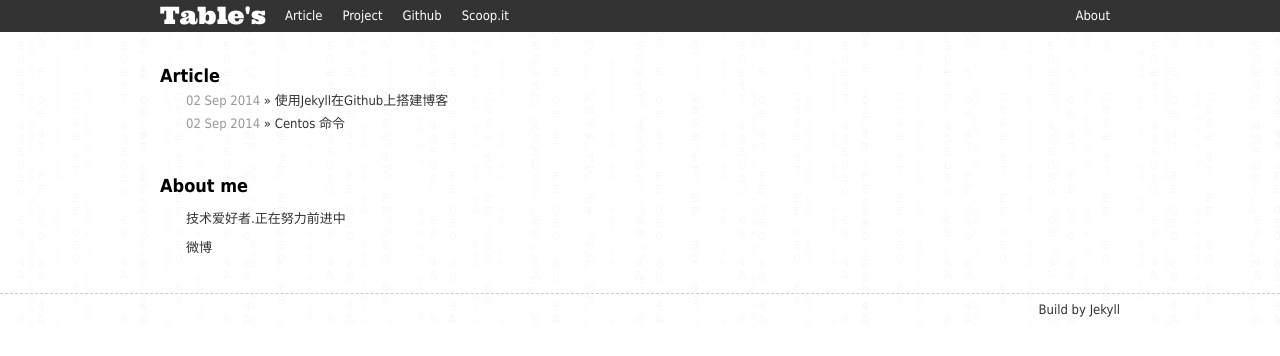
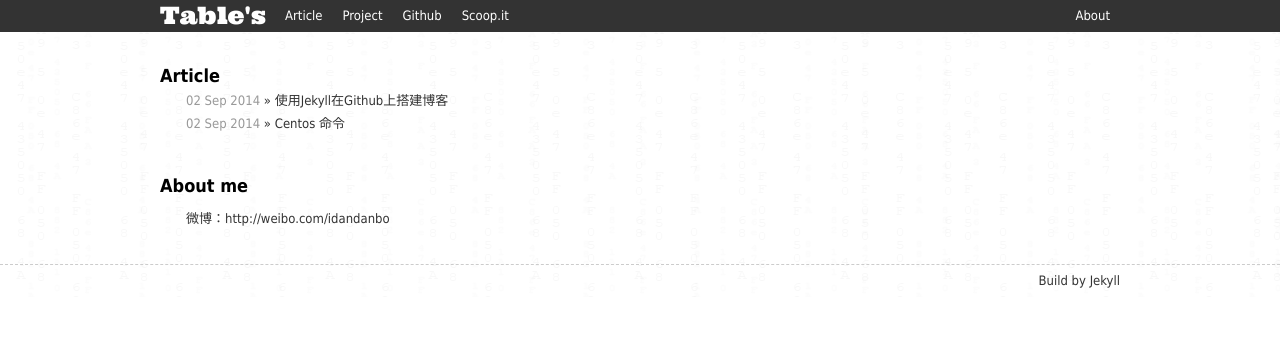
Before and after one commit to Dandanbo/dandanbo.github.io, a Jekyll site: the page built from index.html, in a window 1280 px wide. Shown: the top 356 px of the page. Built offline with Jekyll 4.4.1, drawn with Linux system fonts in a browser that asks for light colours; Markdown is read by kramdown in place of the engine named in the settings.

Commit message:
a little edit

```diff
--- a/index.html
+++ b/index.html
@@ -69,8 +69,7 @@ h2 {
 
 <section id="aboutme">
   <h2>About me</h2>
-  <p>技术爱好者.正在努力前进中</p>
-  <p>	<a href="http://weibo.com/idandanbo">微博 </a></p>
+  <p>微博：<a href="http://weibo.com/idandanbo">http://weibo.com/idandanbo</a></p>
 </section>
 
 <script>
```
